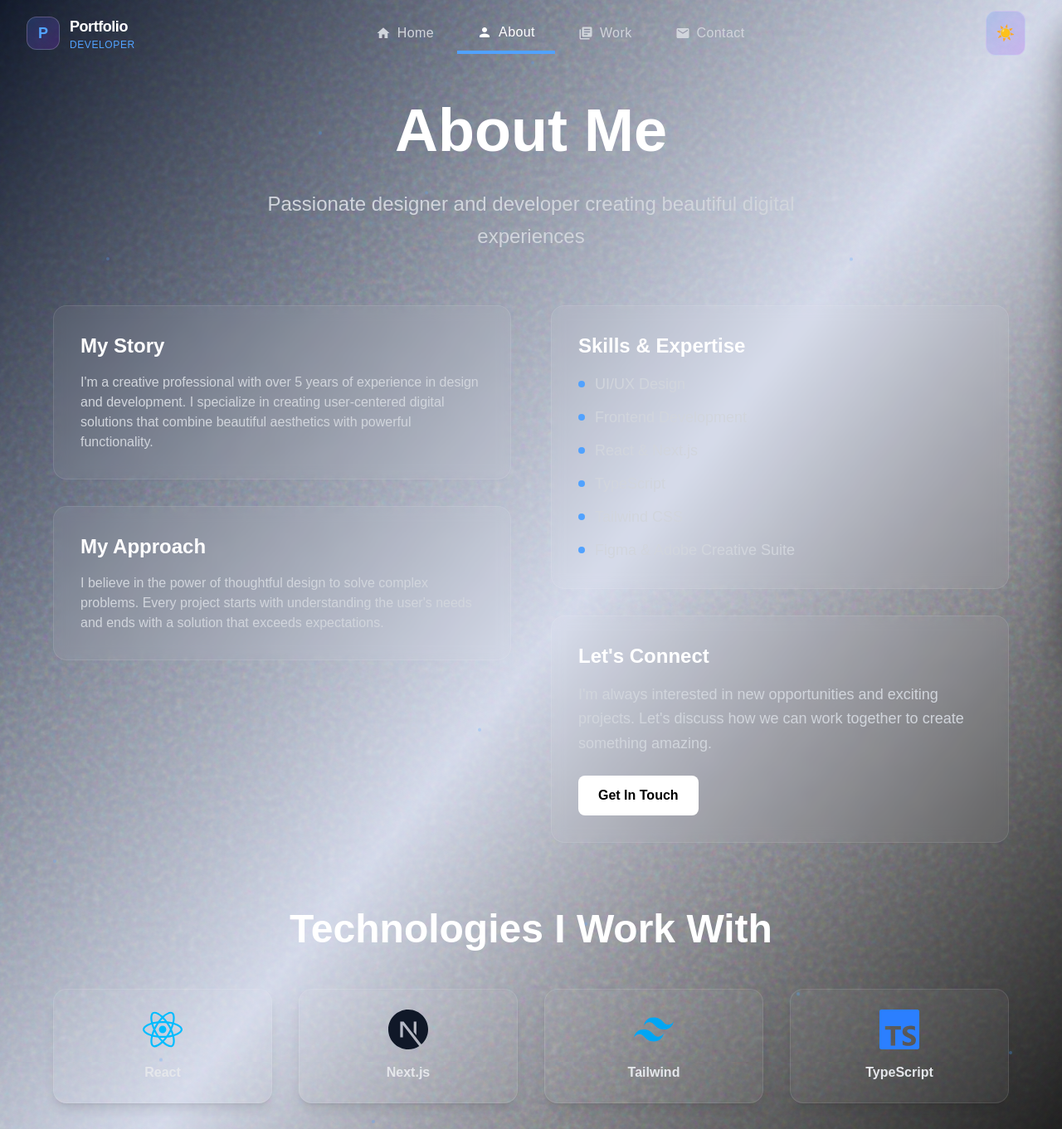
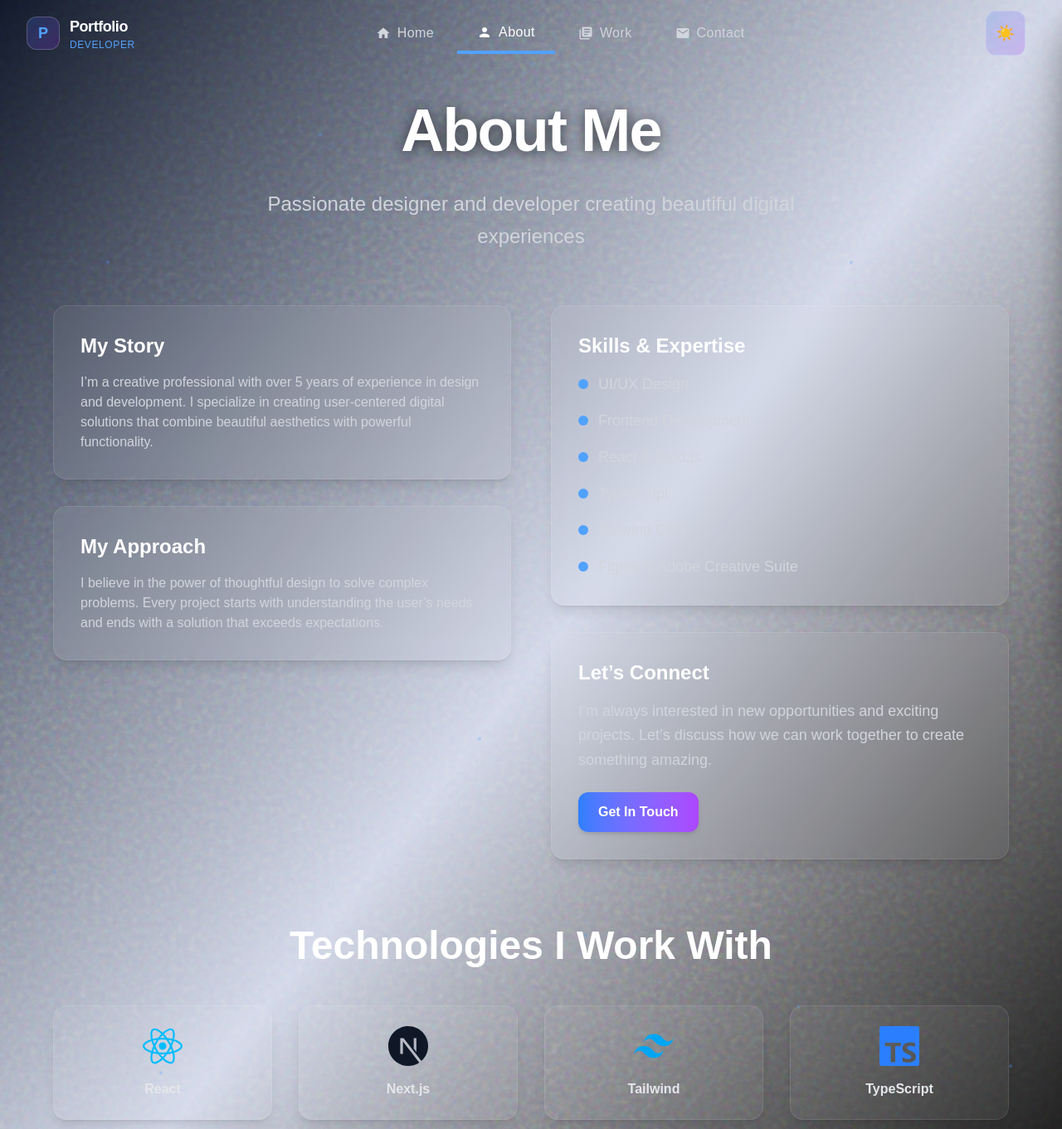
Before and after one commit to abuhurairah-dev/portfolio, a Next.js app: page /about in a window 1280 px wide. Shown: the top 1361 px of the page at 83% size. Built offline with nearby package versions, Linux system fonts and the light colour scheme.

Commit message:
enhance animations on about page

```diff
--- a/app/about/page.tsx
+++ b/app/about/page.tsx
@@ -70,21 +70,29 @@ export default function About() {
           <div className="max-w-6xl mx-auto">
             {/* Header */}
             <div className="text-center mb-16">
-              <h1
-                className={`text-5xl md:text-7xl font-bold mb-6 leading-tight transition-all duration-500 ${
-                  isDarkMode ? 'text-white' : 'text-gray-900'
+              <motion.h1
+                initial={{ opacity: 0, y: -30 }}
+                animate={{ opacity: 1, y: 0 }}
+                transition={{ duration: 0.6 }}
+                className={`text-5xl md:text-7xl font-extrabold mb-6 leading-tight tracking-tight ${
+                  isDarkMode
+                    ? 'text-white drop-shadow-[0_2px_8px_rgba(0,0,0,0.6)]'
+                    : 'text-gray-900'
                 }`}
               >
                 About Me
-              </h1>
-              <p
-                className={`text-xl md:text-2xl max-w-2xl mx-auto leading-relaxed transition-colors duration-500 ${
+              </motion.h1>
+              <motion.p
+                initial={{ opacity: 0, y: 20 }}
+                animate={{ opacity: 1, y: 0 }}
+                transition={{ delay: 0.2, duration: 0.6 }}
+                className={`text-xl md:text-2xl max-w-2xl mx-auto leading-relaxed ${
                   isDarkMode ? 'text-gray-300' : 'text-gray-600'
                 }`}
               >
                 Passionate designer and developer creating beautiful digital
                 experiences
-              </p>
+              </motion.p>
             </div>
 
             {/* Two Column Layout */}
@@ -92,7 +100,7 @@ export default function About() {
               {/* Left Column */}
               <div className="space-y-8">
                 <SectionCard title="My Story" isDarkMode={isDarkMode}>
-                  I'm a creative professional with over 5 years of experience in
+                  I’m a creative professional with over 5 years of experience in
                   design and development. I specialize in creating user-centered
                   digital solutions that combine beautiful aesthetics with
                   powerful functionality.
@@ -100,7 +108,7 @@ export default function About() {
 
                 <SectionCard title="My Approach" isDarkMode={isDarkMode}>
                   I believe in the power of thoughtful design to solve complex
-                  problems. Every project starts with understanding the user's
+                  problems. Every project starts with understanding the user’s
                   needs and ends with a solution that exceeds expectations.
                 </SectionCard>
               </div>
@@ -108,7 +116,7 @@ export default function About() {
               {/* Right Column */}
               <div className="space-y-8">
                 <SectionCard title="Skills & Expertise" isDarkMode={isDarkMode}>
-                  <div className="space-y-3">
+                  <div className="space-y-4">
                     {[
                       'UI/UX Design',
                       'Frontend Development',
@@ -116,43 +124,52 @@ export default function About() {
                       'TypeScript',
                       'Tailwind CSS',
                       'Figma & Adobe Creative Suite',
-                    ].map((skill) => (
-                      <div
+                    ].map((skill, i) => (
+                      <motion.div
                         key={skill}
-                        className={`flex items-center space-x-3 ${
+                        initial={{ opacity: 0, x: -20 }}
+                        animate={{ opacity: 1, x: 0 }}
+                        transition={{ delay: i * 0.1 }}
+                        className={`flex items-center space-x-3 group ${
                           isDarkMode ? 'text-gray-300' : 'text-gray-600'
                         }`}
                       >
                         <div
-                          className={`w-2 h-2 rounded-full ${
-                            isDarkMode ? 'bg-blue-400' : 'bg-blue-600'
+                          className={`w-3 h-3 rounded-full transition-colors ${
+                            isDarkMode
+                              ? 'bg-blue-400 group-hover:bg-blue-300'
+                              : 'bg-blue-600 group-hover:bg-blue-500'
                           }`}
                         />
-                        <span className="text-lg">{skill}</span>
-                      </div>
+                        <span className="text-lg font-medium group-hover:scale-105 transition-transform">
+                          {skill}
+                        </span>
+                      </motion.div>
                     ))}
                   </div>
                 </SectionCard>
 
-                <SectionCard title="Let's Connect" isDarkMode={isDarkMode}>
+                <SectionCard title="Let’s Connect" isDarkMode={isDarkMode}>
                   <p
                     className={`text-lg leading-relaxed mb-6 ${
                       isDarkMode ? 'text-gray-300' : 'text-gray-600'
                     }`}
                   >
-                    I'm always interested in new opportunities and exciting
-                    projects. Let's discuss how we can work together to create
+                    I’m always interested in new opportunities and exciting
+                    projects. Let’s discuss how we can work together to create
                     something amazing.
                   </p>
-                  <button
-                    className={`px-6 py-3 rounded-lg font-semibold transition-all duration-300 transform hover:scale-105 ${
+                  <motion.button
+                    whileHover={{ scale: 1.05 }}
+                    whileTap={{ scale: 0.95 }}
+                    className={`px-6 py-3 rounded-xl font-semibold shadow-md transition-colors ${
                       isDarkMode
-                        ? 'bg-white text-black hover:bg-gray-200'
+                        ? 'bg-gradient-to-r from-blue-500 to-purple-500 text-white hover:from-blue-400 hover:to-purple-400'
                         : 'bg-gray-900 text-white hover:bg-gray-800'
                     }`}
                   >
                     Get In Touch
-                  </button>
+                  </motion.button>
                 </SectionCard>
               </div>
             </div>
@@ -169,22 +186,46 @@ export default function About() {
               <div className="grid grid-cols-2 sm:grid-cols-3 md:grid-cols-4 gap-8">
                 {[
                   { name: 'React', icon: SiReact, color: 'text-sky-400' },
-                  { name: 'Next.js', icon: SiNextdotjs, color: 'text-gray-900 dark:text-white' },
-                  { name: 'Tailwind', icon: SiTailwindcss, color: 'text-sky-500' },
-                  { name: 'TypeScript', icon: SiTypescript, color: 'text-blue-500' },
-                  { name: 'JavaScript', icon: SiJavascript, color: 'text-yellow-400' },
+                  {
+                    name: 'Next.js',
+                    icon: SiNextdotjs,
+                    color: 'text-gray-900 dark:text-white',
+                  },
+                  {
+                    name: 'Tailwind',
+                    icon: SiTailwindcss,
+                    color: 'text-sky-500',
+                  },
+                  {
+                    name: 'TypeScript',
+                    icon: SiTypescript,
+                    color: 'text-blue-500',
+                  },
+                  {
+                    name: 'JavaScript',
+                    icon: SiJavascript,
+                    color: 'text-yellow-400',
+                  },
                   { name: 'Figma', icon: SiFigma, color: 'text-pink-500' },
-                  { name: 'Photoshop', icon: SiAdobephotoshop, color: 'text-blue-700' },
-                  { name: 'GitHub', icon: SiGithub, color: 'text-gray-800 dark:text-white' },
-                ].map(({ name, icon: Icon, color }, i) => (
+                  {
+                    name: 'Photoshop',
+                    icon: SiAdobephotoshop,
+                    color: 'text-blue-700',
+                  },
+                  {
+                    name: 'GitHub',
+                    icon: SiGithub,
+                    color: 'text-gray-800 dark:text-white',
+                  },
+                ].map(({ name, icon: Icon, color }) => (
                   <motion.div
                     key={name}
-                    whileHover={{ scale: 1.1 }}
+                    whileHover={{ scale: 1.1, rotate: 2 }}
                     transition={{ type: 'spring', stiffness: 200 }}
-                    className={`flex flex-col items-center p-6 rounded-2xl shadow-lg ${
+                    className={`flex flex-col items-center p-6 rounded-2xl shadow-lg cursor-pointer ${
                       isDarkMode
-                        ? 'bg-white/5 border border-white/10'
-                        : 'bg-white/70 border border-gray-200'
+                        ? 'bg-white/5 border border-white/10 hover:shadow-blue-500/20'
+                        : 'bg-white/80 border border-gray-200 hover:shadow-blue-300/40'
                     }`}
                   >
                     <Icon className={`text-5xl mb-4 ${color}`} />
@@ -216,11 +257,13 @@ function SectionCard({
   isDarkMode: boolean;
 }) {
   return (
-    <div
-      className={`p-8 rounded-2xl transition-all duration-300 ${
+    <motion.div
+      whileHover={{ scale: 1.02 }}
+      transition={{ type: 'spring', stiffness: 200 }}
+      className={`p-8 rounded-2xl shadow-lg transition-all duration-300 ${
         isDarkMode
-          ? 'bg-white/5 backdrop-blur-sm border border-white/10'
-          : 'bg-white/50 backdrop-blur-sm border border-gray-200'
+          ? 'bg-white/5 backdrop-blur-md border border-white/10 hover:shadow-blue-500/20'
+          : 'bg-white/70 backdrop-blur-sm border border-gray-200 hover:shadow-lg'
       }`}
     >
       <h3
@@ -233,6 +276,6 @@ function SectionCard({
       <div className={`${isDarkMode ? 'text-gray-300' : 'text-gray-600'}`}>
         {children}
       </div>
-    </div>
+    </motion.div>
   );
 }
```
